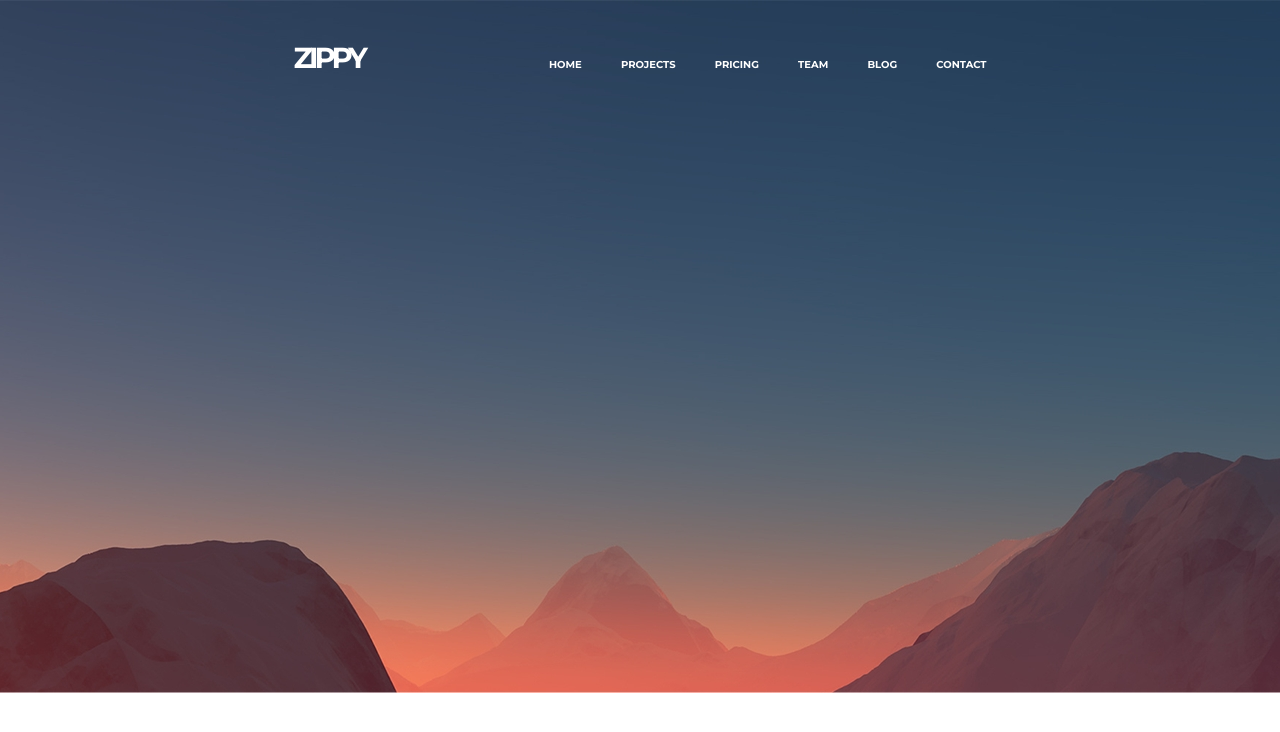
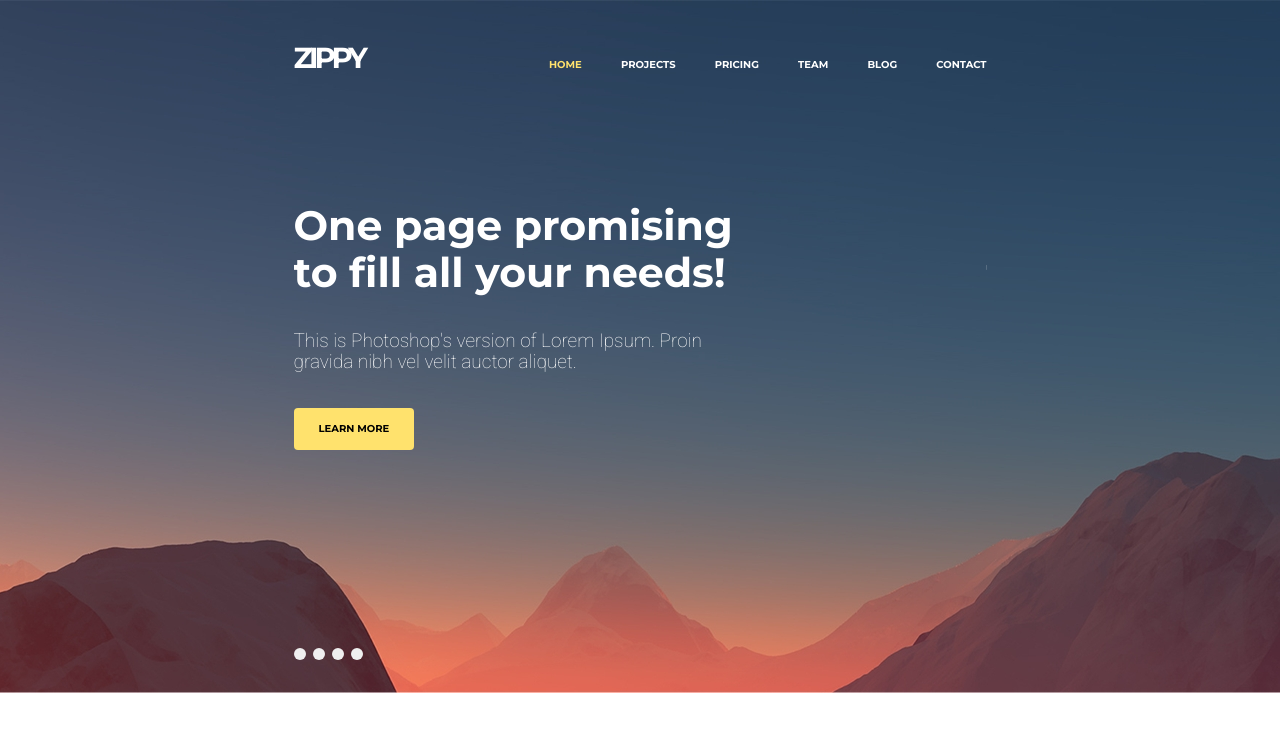
Before and after one commit to Efrem4ik/zippy, a website: page app/index.html in a window 1280 px wide. Drawn offline with nearby package versions, Linux system fonts and the light colour scheme; files that its build step writes are made by us from their sources.

Commit message:
added header

```diff
--- a/app/index.html
+++ b/app/index.html
@@ -23,7 +23,7 @@
         </div>
         <nav class="header__menu">
           <ul>
-            <li><a href="#">Home</a></li>
+            <li><a href="#" class="active">Home</a></li>
             <li><a href="#">Projects</a></li>
             <li><a href="#">PRICING</a></li>
             <li><a href="#">team</a></li>
@@ -32,6 +32,56 @@
           </ul>
         </nav>
       </div>
+      <div class="header__slider">
+        <div class="slider__item">
+          <div class="slider__item-title">
+            One page promising to
+            fill all your needs!
+          </div>
+          <div class="slider__item-text">
+            This is Photoshop's version of Lorem Ipsum. Proin gravida nibh vel velit auctor aliquet.
+          </div>
+          <a href="#" class="slider__item-link">
+            Learn more
+          </a>
+        </div>
+        <div class="slider__item">
+          <div class="slider__item-title">
+            One page promising to
+            fill all your needs!
+          </div>
+          <div class="slider__item-text">
+            This is Photoshop's version of Lorem Ipsum. Proin gravida nibh vel velit auctor aliquet.
+          </div>
+          <a href="#" class="slider__item-link">
+            Learn more
+          </a>
+        </div>
+        <div class="slider__item">
+          <div class="slider__item-title">
+            One page promising to
+            fill all your needs!
+          </div>
+          <div class="slider__item-text">
+            This is Photoshop's version of Lorem Ipsum. Proin gravida nibh vel velit auctor aliquet.
+          </div>
+          <a href="#" class="slider__item-link">
+            Learn more
+          </a>
+        </div>
+        <div class="slider__item">
+          <div class="slider__item-title">
+            One page promising to
+            fill all your needs!
+          </div>
+          <div class="slider__item-text">
+            This is Photoshop's version of Lorem Ipsum. Proin gravida nibh vel velit auctor aliquet.
+          </div>
+          <a href="#" class="slider__item-link">
+            Learn more
+          </a>
+        </div>
+      </div>
     </div>
   </header>
 
@@ -39,7 +89,7 @@
 
   <script src="https://ajax.googleapis.com/ajax/libs/jquery/3.4.1/jquery.min.js"></script>
   <script src="js/libs.min.js"></script>
-  <script src="js/main.min.js"></script>
+  <script src="js/main.js"></script>
 </body>
 
 </html>
--- a/app/js/main.js
+++ b/app/js/main.js
@@ -0,0 +1,4 @@
+$('.header__slider').slick({
+  dots: true,
+  arrows: false
+});
--- a/app/scss/style.scss
+++ b/app/scss/style.scss
@@ -7,13 +7,19 @@
   background-image: url(../images/header-bg.jpg);
   background-repeat: no-repeat;
   background-size: cover;
-  background-position: center;
+  background-position: bottom;
   min-height: 693px;
+  margin-bottom: 85px;
+  color: #fff;
+  a{
+    color: #fff;
+  }
 }
 .header__inner {
   display: flex;
   justify-content: space-between;
   align-items: baseline;
+  position: relative;
 }
 .header__logo {
   font-family: 'Montserrat', sans-serif;
@@ -22,9 +28,7 @@
   font-weight: 700;
   text-transform: uppercase;
   letter-spacing: -4px;
-  a{
-    color: #ffffff;
-  }
+  margin-bottom: 128px;
 }
 .header__menu {
   li{
@@ -37,6 +41,59 @@
     }
   }
   a{
-    color: #fff;
+    &:hover{
+      color: #ffe26d;
+    }
+  &.active {
+    color: #ffe26d;
+    }
   }
 }
+.slider__item {
+  max-width: 472px;
+  &-title{
+    font-size: 41px;
+    font-weight: 700;
+    margin-bottom: 33px;
+  }
+  &-text{
+    font-family: "Roboto";
+    font-size: 19px;
+    font-weight: 100;
+    margin-bottom: 35px;
+  }
+  &-link{
+    font-size: 10px;
+    font-weight: 700;
+    text-transform: uppercase;
+    padding: 15px 25px;
+    background-color: #ffe26d;
+    border-radius: 4px;
+
+    &:hover{
+      background-color: #62497c;
+      color: #fff;
+    }
+  }
+  a{
+    color: #000;
+    }
+
+}
+.slick-dots{
+  display: flex;
+  position: absolute;
+  left: 0;
+  bottom: -85%;
+  button{
+    font-size: 0;
+    height: 12px;
+    border: none;
+    border-radius: 50%;
+    margin-right: 7px;
+    cursor: pointer;
+    &:focus {
+      background-color: #ffffff;
+    }
+  }
+}
```
